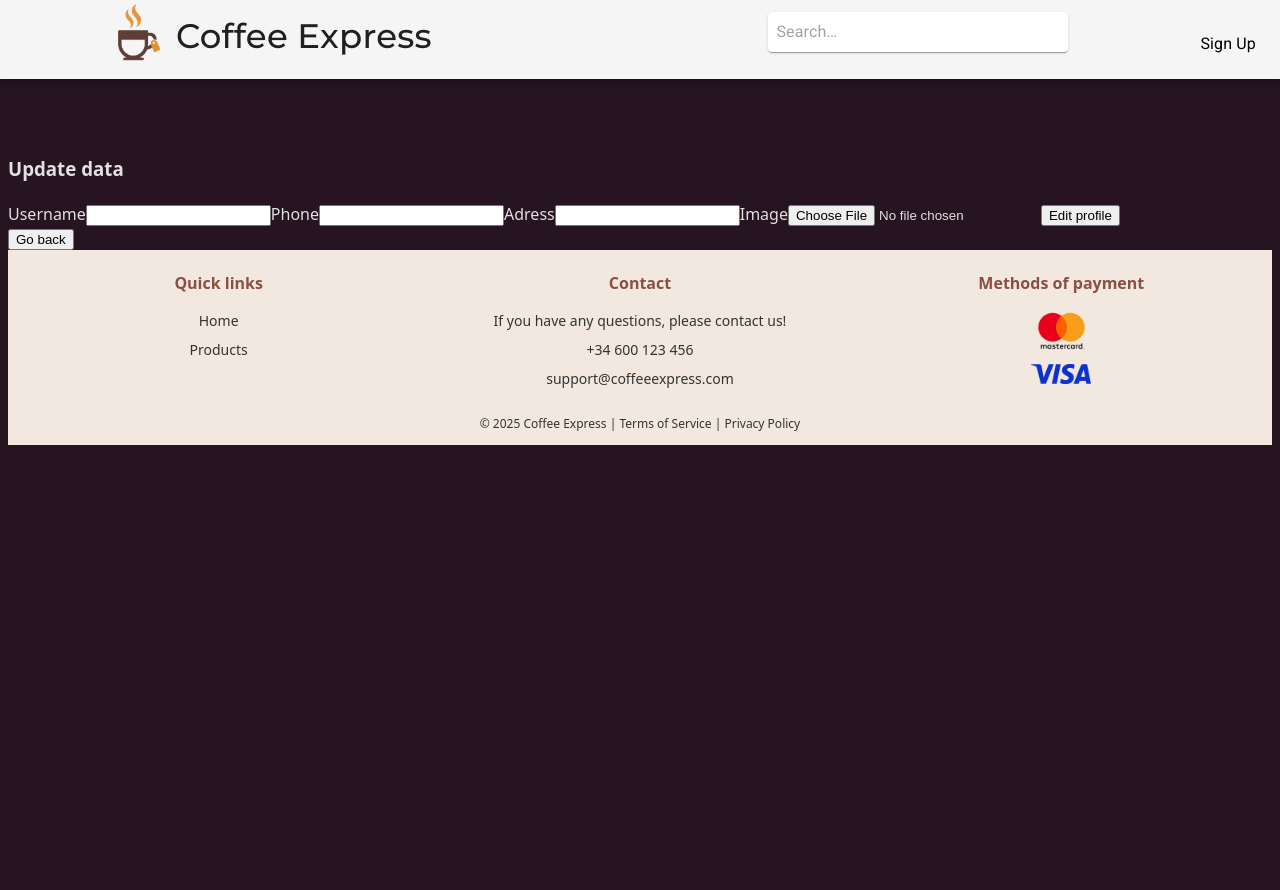
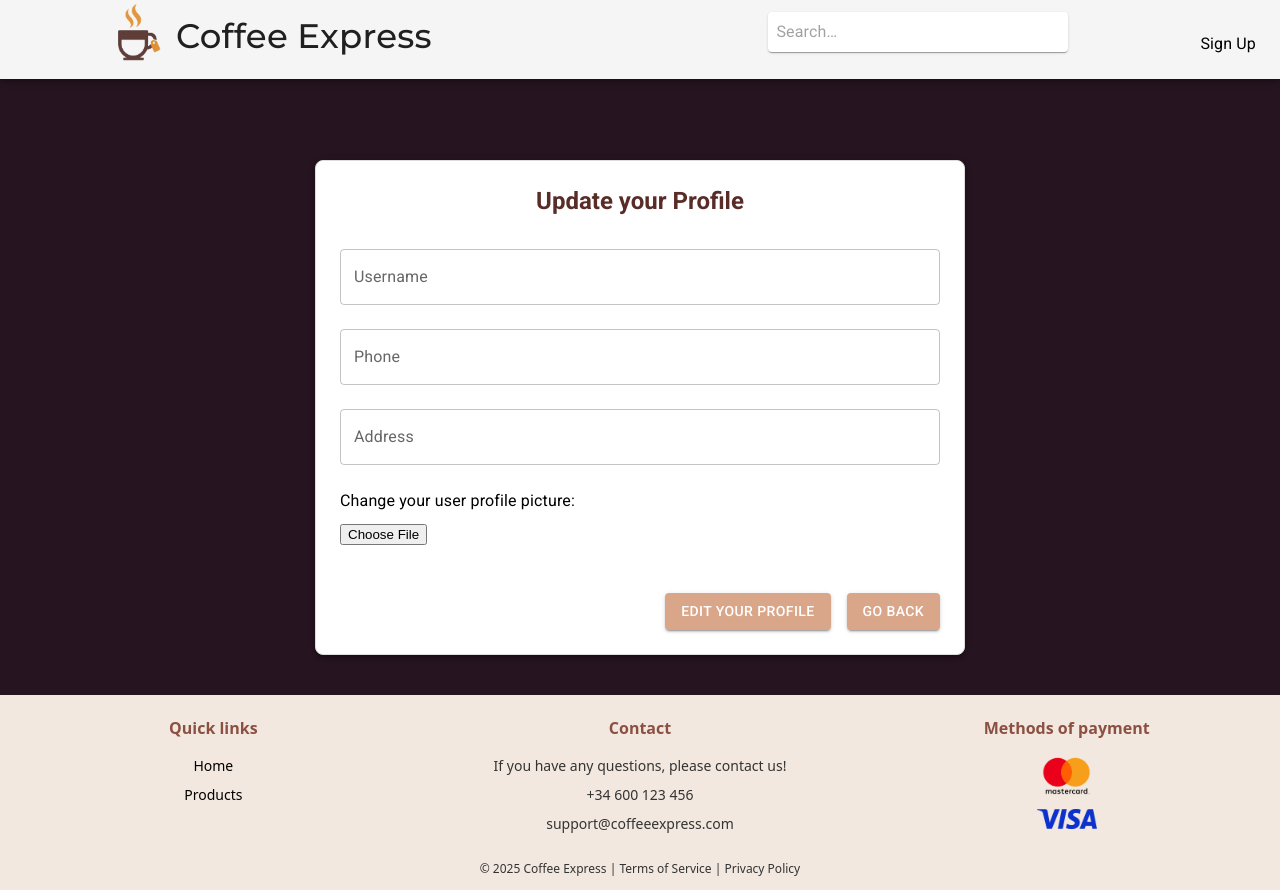
Before and after one commit to alvarox86/Coffee-Express-Client, a React (Vite) app: page /editprofile/1 in a window 1280 px wide. Before the commit the page ends 800 px from the top, so only its background shows below. Built offline with nearby package versions, Linux system fonts and the light colour scheme; no server answers; some icons are missing; a web font is replaced by a local one.

Commit message:
todos los ajustes estéticos realizados. Faltan pequeños ajustes.

```diff
--- a/src/App.jsx
+++ b/src/App.jsx
@@ -23,9 +23,10 @@ function App() {
    const [searchProducts, setSearchProducts] = useState("");
 
   return (
-    <>
+    <div className='app-container'>
       <MyNavbar products={products} setProducts={setProducts} setSearchProducts={setSearchProducts}/>
 
+      <main>
         <Routes>
          <Route path='/' element={<HomePage />} />
          <Route path='/signup' element={<SignupPage/>} />
@@ -44,9 +45,9 @@ function App() {
         <Route path="/error" element={<ServerErrorPage/>}/>
         <Route path="/under-construction" element={<UnderConstruction/>}/>
       </Routes>
-
+      </main>
       <MyFooter/>
-    </>
+    </div>
   )
 }
 
--- a/src/components/Footer/MyFooter.css
+++ b/src/components/Footer/MyFooter.css
@@ -1,3 +1,18 @@
+html, body, #root {
+    height: 100%;
+    margin: 0;
+}
+
+.app-container{
+    display: flex;
+    flex-direction: column;
+    min-height: 100vh;
+}
+
+.mainContent {
+    flex: 1;
+}
+
 .footer {
     background-color: #F2e8df;
     align-content: baseline;
--- a/src/components/Footer/MyFooter.jsx
+++ b/src/components/Footer/MyFooter.jsx
@@ -1,6 +1,7 @@
 import "./MyFooter.css"
 import mastercardIcon from "../../assets/images/mastercard.png"
 import visaIcon from "../../assets/images/visa.png"
+import { Link } from "react-router-dom"
 
 function MyFooter() {
   return (
@@ -9,8 +10,8 @@ function MyFooter() {
                 <div className="footerSection links">
                     <h4>Quick links</h4>
                     <ul>
-                        <li>Home</li>
-                        <li>Products</li>
+                        <li><Link to="/" style={{textDecoration:"none", color: "black"}}>Home</Link></li>
+                        <li><Link to="/products" style={{textDecoration:"none", color: "black"}}>Products</Link></li>
                     </ul>
                 </div>
                 <div className="footerSection contact">
--- a/src/components/Navbar/MyNavbar.jsx
+++ b/src/components/Navbar/MyNavbar.jsx
@@ -157,15 +157,14 @@ function MyNavBar({ setSearchProducts }) {
 
   return (
     <Box sx={{ flexGrow: 1 }}>
-      <AppBar position="fixed" color="default" >
+      <AppBar position="fixed" color="default">
         <Toolbar
           className="toolBar"
           sx={{
             minHeight: "70px",
             display: "flex",
             justifyContent: "space-between",
-            marginBottom: "15px"
-
+            marginBottom: "15px",
           }}
         >
           <IconButton
@@ -173,7 +172,7 @@ function MyNavBar({ setSearchProducts }) {
             edge="start"
             color="inherit"
             aria-label="menu"
-            sx={{ ml: 1  }}
+            sx={{ ml: 1 }}
           >
             <MenuIcon onClick={toggleDrawer(true)} />
             <Drawer open={open} onClose={toggleDrawer(false)}>
@@ -181,7 +180,9 @@ function MyNavBar({ setSearchProducts }) {
             </Drawer>
           </IconButton>
 
-          <Box sx={{ display: "flex", alignItems: "flex-end", flexGrow: 1, ml: 4}}>
+          <Box
+            sx={{ display: "flex", alignItems: "flex-end", flexGrow: 1, ml: 4 }}
+          >
             <img
               src={cafeicon}
               alt="LogoPagina"
@@ -244,9 +245,7 @@ function MyNavBar({ setSearchProducts }) {
             <IconButton aria-label="cart" sx={{ mr: 3 }}>
               <Badge badgeContent={userCart} color="error">
                 <Link to="/cart">
-                  <ShoppingCartIcon
-                    sx={{color: "grey", fontSize: "30px" }}
-                  />
+                  <ShoppingCartIcon sx={{ color: "grey", fontSize: "30px" }} />
                 </Link>
               </Badge>
             </IconButton>
@@ -255,11 +254,42 @@ function MyNavBar({ setSearchProducts }) {
           {/* Auth */}
 
           {isLoggedIn === true ? (
-              <Box sx={{ display: "flex", alignItems: "center", gap: 1 }}>
+            <Box
+              sx={{
+                display: "flex",
+                alignItems: "center",
+                gap: 1,
+                flexDirection: { xs: "column", sm: "row" },
+              }}
+            >
               <Box className="loggedCard" key={loggedUserId}>
-                  <Button onClick={handleClick}>
-                    <img src={userImgUrl} alt="User" style={{ width: "36px", borderRadius: "50%" }}/>
-                    <Typography variant="body1" sx={{textDecoration:"none", color:"black", paddingLeft:"10px"}}>{userName}</Typography>
+                <Button
+                  onClick={handleClick}
+                  sx={{
+                    display: "flex",
+                    flexDirection: { xs: "column", sm: "row" },
+                    alignItems: "center",
+                  }}
+                >
+                  <img
+                    src={userImgUrl}
+                    alt="User"
+                    style={{ width: "36px", borderRadius: "50%" }}
+                    sx={{
+                      width: { xs: "40px", sm: "46px" },
+                    }}
+                  />
+                  <Typography
+                    variant="body1"
+                    sx={{
+                      textDecoration: "none",
+                      color: "black",
+                      paddingLeft: "10px",
+                      display: { xs: "none", sm: "block" },
+                    }}
+                  >
+                    {userName}
+                  </Typography>
                 </Button>
                 <Menu
                   id="basic-menu"
@@ -268,11 +298,14 @@ function MyNavBar({ setSearchProducts }) {
                   onClose={handleClose}
                   slotProps={{
                     list: {
-                        'aria-labelledby': 'basic-button',
+                      "aria-labelledby": "basic-button",
                     },
                   }}
                 >
-                    <Link to={`/userprofile/${loggedUserId}`} style={{ textDecoration: "none", color: "black" }}>
+                  <Link
+                    to={`/userprofile/${loggedUserId}`}
+                    style={{ textDecoration: "none", color: "black" }}
+                  >
                     <MenuItem>Profile</MenuItem>
                   </Link>
                   <MenuItem onClick={handleLogout}>Logout</MenuItem>
--- a/src/components/ProductCard/ProductCard.jsx
+++ b/src/components/ProductCard/ProductCard.jsx
@@ -8,30 +8,47 @@ import { Link } from "react-router-dom";
 
 function ProductCard({ product }) {
   return (
-    <Card sx={{ maxWidth: 345,
-    backgroundColor: "#fff4e6",
-    borderRadius: 3,
-    boxShadow: 3,
-    display: "flex",
-    flexDirection: "column",
-    justifyContent: "space-between",
-     transition: "all 0.3s ease", "&:hover": { transform: "scale(1.03)", boxShadow: "10px 10px 20px rgba(0, 0, 0, 0.2)" } }}>
+    <Card
+      sx={{
+        maxWidth: 345,
+        backgroundColor: "white",
+        borderRadius: 1,
+        boxShadow: 3,
+        display: "flex",
+        flexDirection: "column",
+        justifyContent: "space-between",
+        transition: "all 0.3s ease",
+        "&:hover": {
+          transform: "scale(1.03)",
+          boxShadow: "10px 10px 20px rgba(0, 0, 0, 0.2)",
+        },
+      }}
+    >
       <CardMedia
         component="img"
         alt={product.name}
         height="200"
-        src={
-          product.imageUrl
-        }
-        sx={{objectFit: "cover"}}
+        src={product.imageUrl}
+        sx={{ objectFit: "cover" }}
       />
       <CardContent sx={{ flexGrow: 1 }}>
-        <Typography gutterBottom variant="h6"
-        fontWeight="bold"
-        sx={{ color: "#592C27",  minHeight: "3em" }}>
+        <Typography
+          gutterBottom
+          variant="h6"
+          fontWeight="bold"
+          sx={{ color: "#592C27", minHeight: "3em", textAlign: "center" }}
+        >
           {product.name}
         </Typography>
-        <Typography variant="body2" sx={{ color: "#8B5042" }}>
+        <Typography
+          variant="body1"
+          sx={{
+            color: "#261420",
+            border: "0.5px solid #261420",
+            padding: "4px 8px",
+            textAlign: "center",
+          }}
+        >
           {product.price} €
         </Typography>
       </CardContent>
--- a/src/context/auth.context.jsx
+++ b/src/context/auth.context.jsx
@@ -1,7 +1,6 @@
 import { createContext, useEffect, useState } from "react";
 import service from "../services/service.config";
-import { CircularProgress, Box } from "@mui/material";
-
+import { CircularProgress, Box, Typography } from "@mui/material";
 
 const AuthContext = createContext();
 
@@ -13,9 +12,8 @@ function AuthWrapper(props) {
 
   const [isValidatingToken, setIsValidatingToken] = useState(true);
 
-
   const authenticateUser = async () => {
-    setIsValidatingToken(true)
+    setIsValidatingToken(true);
 
     // funcion para validar el token del usuario y saber quien es y actualiza los estados
     try {
@@ -27,7 +25,7 @@ function AuthWrapper(props) {
       setRol(response.data.payload.rol);
       setIsValidatingToken(false);
     } catch (error) {
-      console.log(error)
+      console.log(error);
 
       // si la llamada llega a este punto significa que el token no existe, no es valido o expiró
       setIsLoggedIn(false);
@@ -50,14 +48,36 @@ function AuthWrapper(props) {
 
   if (isValidatingToken) {
     return (
+         <Box
+      sx={{
+        height: "100vh",
+        display: "flex",
+        justifyContent: "center",
+        alignItems: "center",
+        backgroundColor: "#261420",
+        px: 2,
+      }}
+    >
       <Box
-        height="100vh"
-        display="flex"
-        justifyContent="center"
-        alignItems="center"
+        sx={{
+          backgroundColor: "#F2E8DF",
+          border: "1px solid #e0b89c",
+          borderRadius: 4,
+          padding: 4,
+          textAlign: "center",
+          boxShadow: "0 4px 12px rgba(0,0,0,0.1)",
+        }}
       >
-        <CircularProgress size={60} thickness={5} sx={{ color: "#8B4513" }} />
+        <Typography variant="h6" gutterBottom sx={{ color: "#8c5042" }}>
+          ⏳ Hang tight! We’re verifying your session.
+        </Typography>
+        <Typography variant="body2" sx={{ mb: 2, color: "#261420" }}>
+          This might take a few seconds because <strong>Render.com</strong> is a free platform and can be a bit slow to wake up servers.
+        </Typography>
+        <CircularProgress size={50} thickness={5} sx={{ color: "#8c5042" }} />
       </Box>
+    </Box>
+
     );
   }
 
--- a/src/pages/EditProfilePage/EditProfilePage.jsx
+++ b/src/pages/EditProfilePage/EditProfilePage.jsx
@@ -1,127 +1,219 @@
 import { useEffect, useState, useContext } from "react";
 import { AuthContext } from "../../context/auth.context";
-import CircularProgress from '@mui/material/CircularProgress';
+import CircularProgress from "@mui/material/CircularProgress";
 import { useNavigate, Link } from "react-router-dom";
 import service from "../../services/service.config";
 import { UserContext } from "../../context/profile.context";
+import { Box, Button, TextField, Typography } from "@mui/material";
 
 function EditProfilePage() {
-    const navigate = useNavigate()
+  const navigate = useNavigate();
 
   const { loggedUserId } = useContext(AuthContext);
-    const { getUserData } =  useContext(UserContext)
+  const { getUserData } = useContext(UserContext);
   const [isUploading, setIsUploading] = useState(false);
 
-    const [usernameInputValue, setUsernameInputValue] = useState("")
-    const [phoneInputValue,setPhoneInputValue] = useState("")
-    const [adressInputValue, setAdressInputValue] = useState("")
+  const [usernameInputValue, setUsernameInputValue] = useState("");
+  const [phoneInputValue, setPhoneInputValue] = useState("");
+  const [adressInputValue, setAdressInputValue] = useState("");
   const [imageUrl, setImageUrl] = useState(null);
 
   const handleUsernameChange = (event) => {
-        setUsernameInputValue(event.target.value)
-    }
-    const handlePhoneChange = (event)=>{
-        setPhoneInputValue(event.target.value)
-    }
+    setUsernameInputValue(event.target.value);
+  };
+  const handlePhoneChange = (event) => {
+    setPhoneInputValue(event.target.value);
+  };
   const handleAdressChange = (event) => {
-        setAdressInputValue(event.target.value)
-    }
+    setAdressInputValue(event.target.value);
+  };
 
-    useEffect(()=>{
-        getData()
-    },[])
+  useEffect(() => {
+    getData();
+  }, []);
 
-    const getData = async () =>{
+  const getData = async () => {
     const storedToken = localStorage.getItem("authToken");
 
     try {
-            if(storedToken){
-                const response = await service.get(`/user`,{ headers: { Authorization: `Bearer ${storedToken}` } });
-                setUsernameInputValue(response.data.username)
-                setPhoneInputValue(response.data.phone)
-                setAdressInputValue(response.data.adress)
-                setImageUrl(response.data.profilepicture)
+      if (storedToken) {
+        const response = await service.get(`/user`, {
+          headers: { Authorization: `Bearer ${storedToken}` },
+        });
+        setUsernameInputValue(response.data.username);
+        setPhoneInputValue(response.data.phone);
+        setAdressInputValue(response.data.adress);
+        setImageUrl(response.data.profilepicture);
       }
     } catch (error) {
-            console.log(error)
+      console.log(error);
     }
-    }
+  };
 
   /* if(userUserName === null || userPhone === null || userProfilePicture === null || userAdress === null){
         <CircularProgress />
     } */
 
-    const handleSubmitForm = async (e) =>{
-        e.preventDefault()
+  const handleSubmitForm = async (e) => {
+    e.preventDefault();
     const storedToken = localStorage.getItem("authToken");
 
     const updatedProfile = {
       username: usernameInputValue,
       phone: phoneInputValue,
       adress: adressInputValue,
-            profilepicture: imageUrl
-        }
+      profilepicture: imageUrl,
+    };
 
     try {
-            await service.patch(`/user`, updatedProfile,{ headers: { Authorization: `Bearer ${storedToken}` } })
-            getUserData()
-            navigate(`/userprofile/${loggedUserId}`)
+      await service.patch(`/user`, updatedProfile, {
+        headers: { Authorization: `Bearer ${storedToken}` },
+      });
+      getUserData();
+      navigate(`/userprofile/${loggedUserId}`);
+    } catch (error) {
+      console.log(error);
+    }
+  };
 
-        } catch (error) {
-            console.log(error)
-        }
-    }
-
-    const handleFileUpload = async (event) =>{
-
+  const handleFileUpload = async (event) => {
     if (!event.target.files[0]) {
       return;
     }
 
-        setIsUploading(true)
+    setIsUploading(true);
 
-        const uploadData = new FormData()
-        uploadData.append("image", event.target.files[0] )
+    const uploadData = new FormData();
+    uploadData.append("image", event.target.files[0]);
 
     try {
-            const response = await service.post(`/upload`, uploadData)
+      const response = await service.post(`/upload`, uploadData);
 
-            setImageUrl(response.data.imageUrl)
-            setIsUploading(false)
+      setImageUrl(response.data.imageUrl);
+      setIsUploading(false);
+    } catch (error) {
+      console.log(error);
+    }
+  };
 
-        } catch (error) {
-            console.log(error)
-        }
+  return (
+    <Box
+      component="form"
+      onSubmit={handleSubmitForm}
+      sx={{
+        maxWidth: 600,
+        mx: "auto",
+        mt: 4,
+        p: 3,
+        border: "1px solid #ddd",
+        borderRadius: 2,
+        boxShadow: 3,
+        bgcolor: "background.paper",
+        display: "flex",
+        flexDirection: "column",
+        gap: 3,
+        marginBottom: "40px"
+      }}
+    >
+      <Typography
+        variant="h5"
+        fontWeight="bold"
+        textAlign="center"
+        sx={{color: "#592c28"}}
+        gutterBottom
+      >
+        Update your Profile
+      </Typography>
+
+      <TextField
+        label="Username"
+        name="username"
+        value={usernameInputValue}
+        onChange={handleUsernameChange}
+        fullWidth
+      />
+
+      <TextField
+        label="Phone"
+        name="phone"
+        value={phoneInputValue}
+        onChange={handlePhoneChange}
+        fullWidth
+      />
+
+      <TextField
+        label="Address"
+        name="address"
+        value={adressInputValue}
+        onChange={handleAdressChange}
+        fullWidth
+      />
+
+      <Box>
+        <Typography variant="body1" mb={1} sx={{ color: "black" }}>
+          Change your user profile picture:
+        </Typography>
+        <input
+          type="file"
+          name="image"
+          onChange={handleFileUpload}
+          disabled={isUploading}
+          style={{ marginBottom: "8px" }}
+        />
+        {isUploading && <Typography>... uploading image</Typography>}
+        {imageUrl && (
+          <Box mt={1}>
+            <img
+              src={imageUrl}
+              alt="profile"
+              width={200}
+              style={{ borderRadius: 4 }}
+            />
+          </Box>
+        )}
+      </Box>
+      <Box sx={{ display: "flex", justifyContent: "flex-end", gap: 2, mt: 2 }}>
+        <Button
+          variant="contained"
+          color="primary"
+          type="submit"
+          sx={{
+            alignSelf: "flex-end",
+            alignSelf: "flex-end",
+            backgroundColor: "#D9A689",
+            color: "white",
+            "&:hover": {
+              backgroundColor: "#6c3a2f",
+            },
+          }}
+        >
+          Edit your profile
+        </Button>
+
+        <Link
+          to={`/userprofile/${loggedUserId}`}
+          style={{ textDecoration: "none" }}
+        >
+          <Button
+            variant="contained"
+            color="primary"
+            type="submit"
+            sx={{
+              alignSelf: "flex-end",
+              alignSelf: "flex-end",
+              backgroundColor: "#D9A689",
+              color: "white",
+              "&:hover": {
+                backgroundColor: "#6c3a2f",
+              },
+            }}
+          >
+            Go back
+          </Button>
+        </Link>
+      </Box>
+    </Box>
+  );
 }
 
-  return (
-    <div className="userProfileForm">
-        <form onSubmit={handleSubmitForm}>
-            <h3>Update data</h3>
-
-            <label>Username</label>
-            <input type="text" required name="User name" onChange={handleUsernameChange} value={usernameInputValue}/>
-
-            <label>Phone</label>
-            <input type="text" required name="Phone" onChange={handlePhoneChange} value={phoneInputValue}/>
-
-            <label>Adress</label>
-            <input type="text" required name="Adress" onChange={handleAdressChange} value={adressInputValue}/>
-
-            <label>Image</label>
-            <input type="file" name="Image" onChange={handleFileUpload} disabled={isUploading}/>
-            {isUploading ? <h3>... uploading image</h3> : null}
-            {imageUrl ? (<div><img src={imageUrl} alt="img" width={200} /></div>) : null}
-
-            <button type="submit">Edit profile</button>
-        </form>
-        <Link to={`/userprofile/${loggedUserId}`}>
-            <button>
-                Go back
-            </button>
-        </Link>
-    </div>
-  )
-}
-
-export default EditProfilePage
+export default EditProfilePage;
--- a/src/pages/ProductsPage/ProductsPage.jsx
+++ b/src/pages/ProductsPage/ProductsPage.jsx
@@ -23,19 +23,42 @@ function ProductsPage({ products, setProducts, searchProducts }) {
   }, []);
 
   return (
-    <Box sx={{ py: 5 }}>
-
-      <Container sx={{Height: "100px"}}>
+    <Box
+      sx={{
+        py: { xs: 3, sm: 5 },
+        px: { xs: 1, sm: 0 },
+        minHeight: "100vh",
+        display: "flex",
+        justifyContent: "center",
+      }}
+    >
+      <Container
+        maxWidth="lg"
+        sx={{
+          backgroundColor: "#F2E8DF",
+          borderRadius: 2,
+          boxShadow: "0 8px 24px rgba(0,0,0,0.3)",
+          px: { xs: 2, md: 4 },
+          py: 6,
+          width: "100%",
+          maxWidth: "1200px",
+        }}
+      >
         <Typography
-        variant="h2"
-        fontWeight="bold"
-        textAlign="center"
-        sx={{ mb: 6, color: "#D9A689", letterSpacing: 1 }}
-      >
-        Our Coffee Selection
-      </Typography>
+          variant="h3"
+          fontWeight="bold"
+          textAlign="center"
+          sx={{
+            mb: { xs: 4, sm: 6 },
+            color: "#261420",
+            letterSpacing: 1,
+            textShadow: "1px 1px 2px rgba(0,0,0,0.2)",
+          }}
+        >
+          Our Coffee Selection
+        </Typography>
         {filteredProducts.length > 0 ? (
-          <Grid container spacing={4} justifyContent="center" >
+          <Grid container spacing={3} justifyContent="center">
             {filteredProducts.map((product) => (
               <Grid key={product._id} size={{ xs: 12, sm: 6, md: 4, lg: 3 }}>
                 <ProductCard product={product} />
@@ -47,7 +70,7 @@ function ProductsPage({ products, setProducts, searchProducts }) {
             variant="h6"
             textAlign="center"
             mt={4}
-            sx={{ color: "#8B5042" }}
+            sx={{ color: "#261420" }}
           >
             No products available at the moment.
           </Typography>
```
Lines whose indentation alone changed are shown as unchanged.
